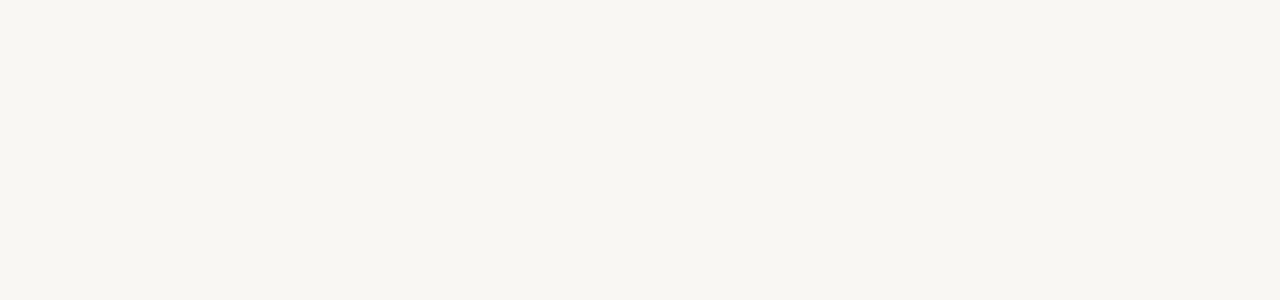
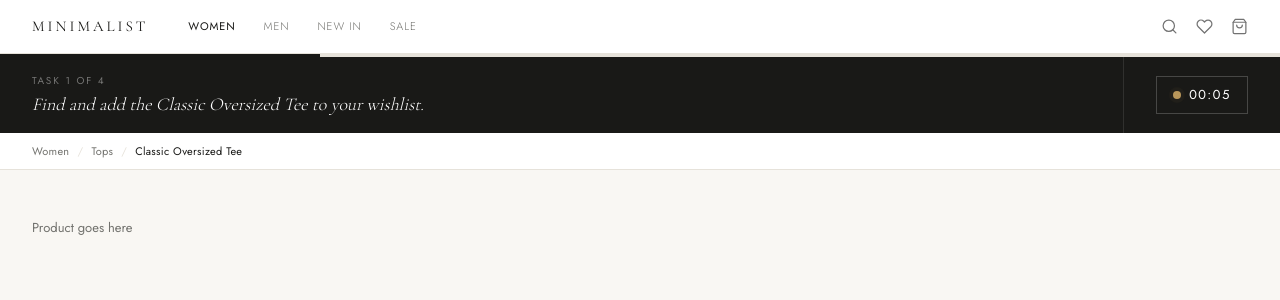
Before and after one commit to Damouche-Billel/Major-Project, a Next.js app: page /task in a window 1280 px wide. Shown: the top 300 px of the page. Built offline with nearby package versions, Linux system fonts and the light colour scheme.

Commit message:
Added first task page & types; adjusted the home padding

```diff
--- a/app/page.tsx
+++ b/app/page.tsx
@@ -40,7 +40,7 @@
     <>
       <Nav links={NAV_LINKS} />
 
-      <main className="min-h-[calc(100vh-54px)] flex items-center justify-center px-4 py-12">
+      <main className="min-h-[calc(100vh-54px)] flex items-center justify-center px-4">
         <div className="w-full max-w-[460px] bg-white border border-light">
 
           {/* Card header */}
--- a/app/task/page.tsx
+++ b/app/task/page.tsx
@@ -1,3 +1,151 @@
+'use client'
+
+import { useState, useEffect, useRef, Suspense } from 'react'
+import { useSearchParams } from 'next/navigation'
+import Nav from '@/components/Nav'
+import type { ParticipantData, TaskMeta } from '@/types'
+
+const NAV_LINKS = [
+  { label: 'Women', href: '/women' },
+  { label: 'Men', href: '/men' },
+  { label: 'New in', href: '/new-in' },
+  { label: 'Sale', href: '/sale' },
+]
+
+const TASKS: TaskMeta[] = [
+  { number: 1, label: 'Task 1', instruction: 'Find and add the Classic Oversized Tee to your wishlist.' },
+  { number: 2, label: 'Task 2', instruction: 'Locate a linen trouser under £80 and add it to your basket.' },
+  { number: 3, label: 'Task 3', instruction: 'Use the search function to find a navy wool coat.' },
+  { number: 4, label: 'Task 4', instruction: 'Navigate to the Sale section and find an item you would purchase.' },
+]
+
+const TOTAL_TASKS = TASKS.length
+
+function formatElapsed(seconds: number): string {
+  const m = Math.floor(seconds / 60)
+  const s = seconds % 60
+  return `${String(m).padStart(2, '0')}:${String(s).padStart(2, '0')}`
+}
+
+function TaskPageInner() {
+  const searchParams = useSearchParams()
+  const variant = searchParams.get('variant') ?? 'a'
+
+  const [participantData, setParticipantData] = useState<ParticipantData | null>(null)
+  const [currentTask, setCurrentTask] = useState<number>(1)
+  const [taskStartTime, setTaskStartTime] = useState<Date | null>(null)
+  const [elapsed, setElapsed] = useState<number>(0)
+  const intervalRef = useRef<ReturnType<typeof setInterval> | null>(null)
+
+  // Load participant data from localStorage
+  useEffect(() => {
+    const raw = localStorage.getItem('participantData')
+    if (raw) {
+      try {
+        setParticipantData(JSON.parse(raw) as ParticipantData)
+      } catch {
+        // ignore malformed data
+      }
+    }
+    // Auto-start timer on mount
+    setTaskStartTime(new Date())
+  }, [])
+
+  // Timer interval
+  useEffect(() => {
+    if (!taskStartTime) return
+
+    setElapsed(0)
+    intervalRef.current = setInterval(() => {
+      setElapsed(Math.floor((Date.now() - taskStartTime.getTime()) / 1000))
+    }, 1000)
+
+    return () => {
+      if (intervalRef.current) clearInterval(intervalRef.current)
+    }
+  }, [taskStartTime])
+
+  const task = TASKS[currentTask - 1]
+
+  return (
+    <>
+      <Nav links={NAV_LINKS} activeLink="Women" />
+
+      {/* Task progress bar */}
+      <div className="flex w-full h-[3px]">
+        {TASKS.map((t) => {
+          const isCompleted = t.number < currentTask
+          const isActive = t.number === currentTask
+          return (
+            <div
+              key={t.number}
+              className={`flex-1 transition-colors duration-300 ${
+                isCompleted
+                  ? 'bg-accent'
+                  : isActive
+                  ? 'bg-dark'
+                  : 'bg-light'
+              }`}
+            />
+          )
+        })}
+      </div>
+
+      {/* Task banner */}
+      <div className="w-full bg-dark flex items-stretch min-h-[72px]">
+        {/* Left: task instruction */}
+        <div className="flex-1 flex flex-col justify-center px-8 py-4 border-r border-white/10">
+          <span className="font-sans text-[10px] uppercase tracking-[0.18em] text-white/40 mb-1">
+            Task {currentTask} of {TOTAL_TASKS}
+          </span>
+          <p className="font-serif italic text-[18px] font-light text-white leading-snug">
+            {task.instruction}
+          </p>
+        </div>
+
+        {/* Right: timer pill */}
+        <div className="flex items-center justify-center px-8">
+          <div className="flex items-center gap-2 border border-white/20 px-4 py-2">
+            {/* Pulse dot */}
+            <span className="relative flex h-2 w-2">
+              <span className="animate-ping absolute inline-flex h-full w-full rounded-full bg-accent opacity-75" />
+              <span className="relative inline-flex rounded-full h-2 w-2 bg-accent" />
+            </span>
+            <span className="font-sans text-[13px] tracking-[0.12em] text-white tabular-nums">
+              {formatElapsed(elapsed)}
+            </span>
+          </div>
+        </div>
+      </div>
+
+      {/* Breadcrumb bar */}
+      <div className="w-full bg-white border-b border-light px-8 py-2.5">
+        <p className="font-sans text-[11px] text-mid tracking-wide">
+          <span className="hover:text-dark cursor-pointer transition-colors">Women</span>
+          <span className="mx-2 text-light">/</span>
+          <span className="hover:text-dark cursor-pointer transition-colors">Tops</span>
+          <span className="mx-2 text-light">/</span>
+          <span className="text-dark">Classic Oversized Tee</span>
+        </p>
+      </div>
+
+      {/* Product placeholder */}
+      <div className="px-8 py-12 font-sans text-[13px] text-mid">
+        Product goes here
+        {participantData && (
+          <span className="ml-4 text-[11px] text-light">
+            (Participant: {participantData.participantId} · Variant: {variant})
+          </span>
+        )}
+      </div>
+    </>
+  )
+}
+
 export default function TaskPage() {
-  return null
+  return (
+    <Suspense>
+      <TaskPageInner />
+    </Suspense>
+  )
 }
```
Also changed, not shown: types/index.ts (+12 -0 lines).
